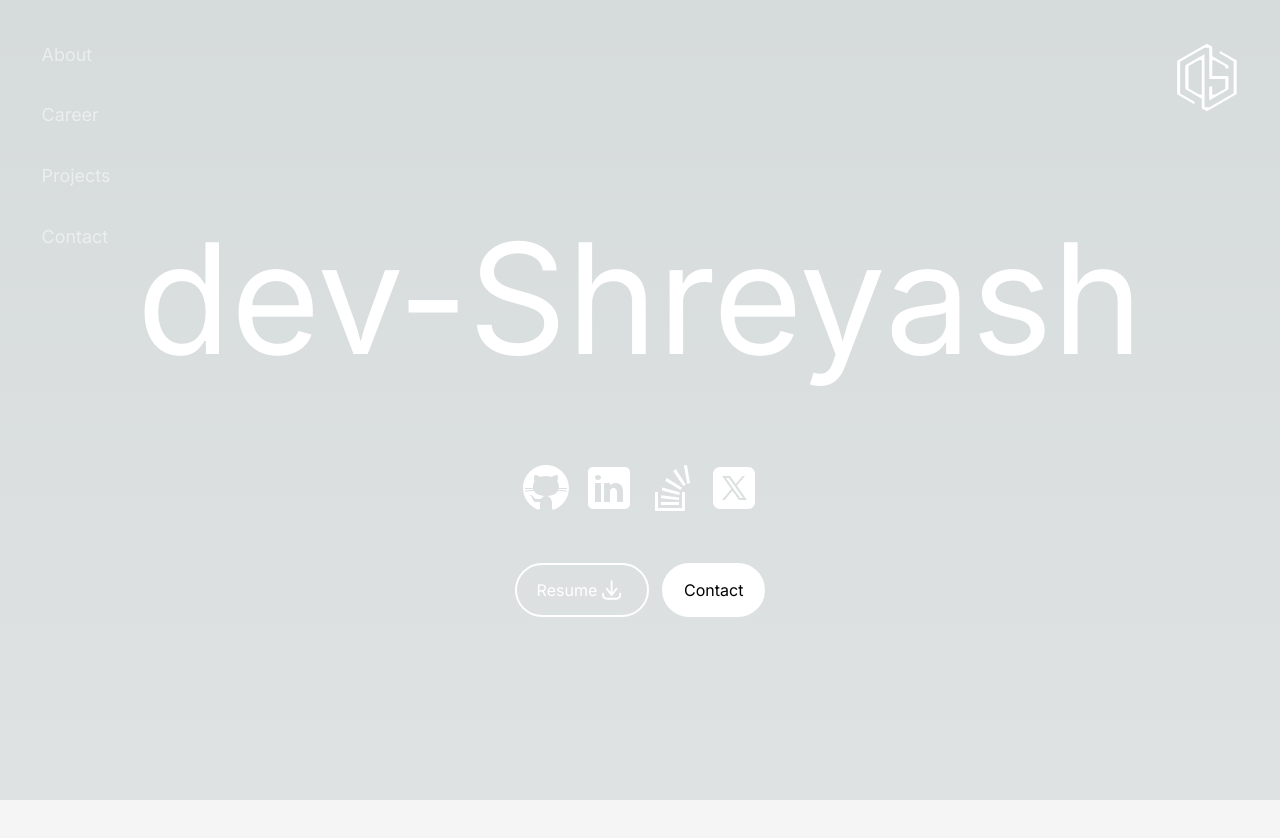
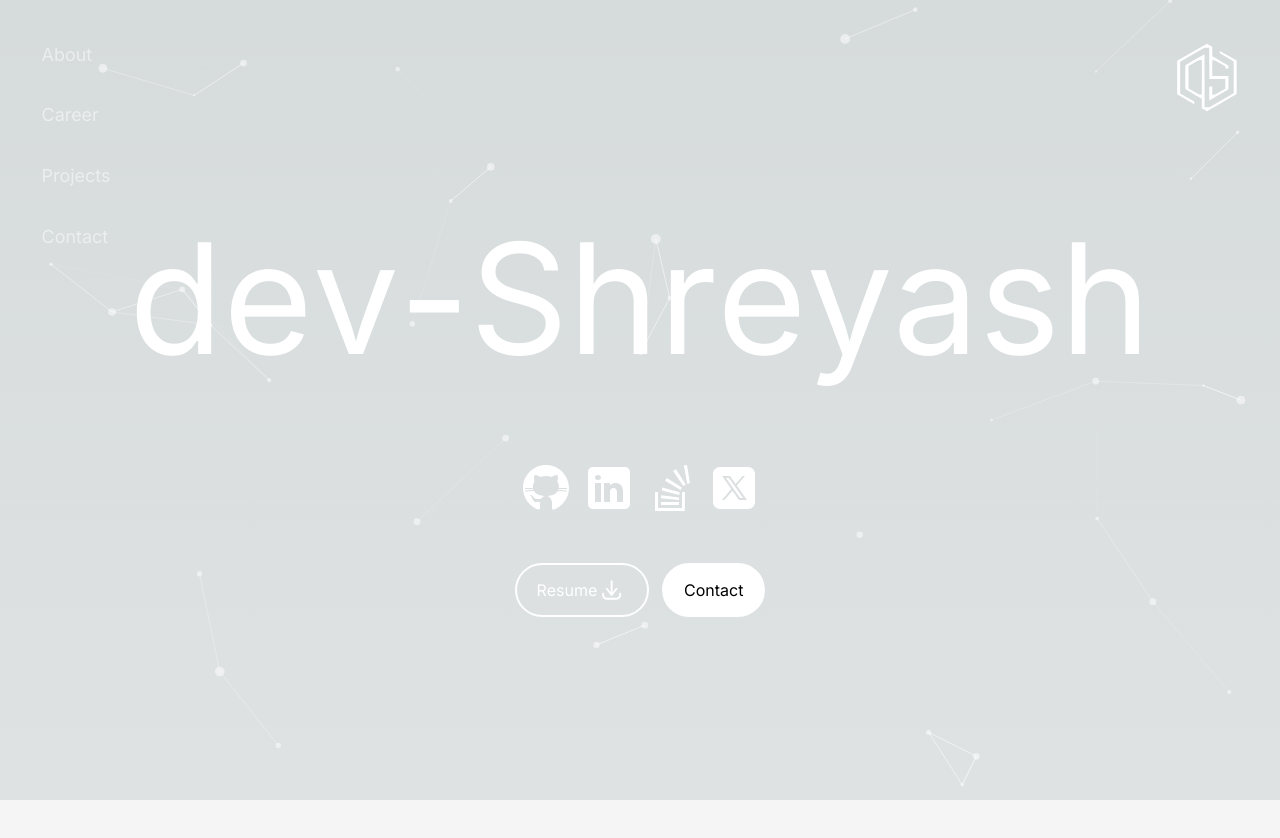
Before and after one commit to dev-shreyash/portfolio, a Next.js app: page / in a window 1280 px wide. Shown: the top 838 px of the page. Built offline with nearby package versions, Linux system fonts and the light colour scheme.

Commit message:
update animations

```diff
--- a/package.json
+++ b/package.json
@@ -9,10 +9,14 @@
     "lint": "next lint"
   },
   "dependencies": {
+    "@tsparticles/engine": "^3.4.0",
+    "@tsparticles/react": "^3.0.0",
+    "@tsparticles/slim": "^3.4.0",
     "gsap": "^3.12.5",
     "next": "14.2.3",
     "react": "^18",
-    "react-dom": "^18"
+    "react-dom": "^18",
+    "split-type": "^0.3.4"
   },
   "devDependencies": {
     "@types/node": "^20",
--- a/src/app/main/Main.tsx
+++ b/src/app/main/Main.tsx
@@ -1,12 +1,37 @@
-import React from 'react'
+
+"use client"
+import React,{useEffect} from 'react'
 
 import './main.scss'
+import { gsap } from 'gsap'
+import SplitType from 'split-type'
 const Main = () => {
+
+useEffect(() => {
+const ourText = new SplitType('span.dev-shreyash', { types: 'chars' })
+const chars = ourText.chars
+
+gsap.fromTo(
+  chars,
+  {
+    y: 100,
+    opacity: 0
+  },
+  {
+    y: 0,
+    opacity: 1,
+    stagger: 0.2,
+    duration: 5,
+    ease: 'power4.out',
+  }
+)
+}, [])
+
   return (
     <div>
     <main className="bg-black-100 text-white w-screen h-screen flex flex-col items-center justify-center gap-[50px]">
    <div className="name">
-   <span>  dev-Shreyash </span>
+   <span className='dev-shreyash'>  dev-Shreyash </span>
    </div>
    <div className="links">
       <a href=""><img src="/icons8-github.svg" alt="" /></a>
--- a/src/app/main/main.scss
+++ b/src/app/main/main.scss
@@ -28,10 +28,14 @@ align-items: center;
         color: #fff;
         &:hover{
         scale: 1.2;
-        }
+        transition: all 300ms linear;
+
+
+    }
         img{
             filter: invert(1);
         }
+
     }
 }
 .buttons{
--- a/src/app/page.tsx
+++ b/src/app/page.tsx
@@ -5,10 +5,12 @@ import About from "./about/page";
 import Career from "./career/page";
 import Projects from "./projects/page";
 import Contact from "./contact/page";
+import { TsParticles } from "@/components/particles";
 
 export default function Home() {
   return (
     <div className="flex flex-col">
+       <TsParticles/>
        <Navbar/>
        <Main/>
        <About/>
--- a/src/components/Navbar/navbar.scss
+++ b/src/components/Navbar/navbar.scss
@@ -52,7 +52,8 @@ button{
 
 
     &:hover{
-        background-color: none;
+        background: transparent !important;
+        background-color: none !important;
         color: white;
         transition: all 300ms linear;
         letter-spacing: 1.2px;
--- /dev/null
+++ b/src/components/particles.tsx
@@ -0,0 +1,120 @@
+
+"use client"
+import { useEffect, useMemo, useState } from "react";
+import Particles, { initParticlesEngine } from "@tsparticles/react";
+import {
+  type Container,
+  type ISourceOptions,
+  MoveDirection,
+  OutMode,
+} from "@tsparticles/engine";
+// import { loadAll } from "@tsparticles/all"; // if you are going to use `loadAll`, install the "@tsparticles/all" package too.
+// import { loadFull } from "tsparticles"; // if you are going to use `loadFull`, install the "tsparticles" package too.
+import { loadSlim } from "@tsparticles/slim"; // if you are going to use `loadSlim`, install the "@tsparticles/slim" package too.
+// import { loadBasic } from "@tsparticles/basic"; // if you are going to use `loadBasic`, install the "@tsparticles/basic" package too.
+
+export const TsParticles = () => {
+  const [init, setInit] = useState(false);
+
+  // this should be run only once per application lifetime
+  useEffect(() => {
+    initParticlesEngine(async (engine) => {
+      // you can initiate the tsParticles instance (engine) here, adding custom shapes or presets
+      // this loads the tsparticles package bundle, it's the easiest method for getting everything ready
+      // starting from v2 you can add only the features you need reducing the bundle size
+      //await loadAll(engine);
+      //await loadFull(engine);
+      await loadSlim(engine);
+      //await loadBasic(engine);
+    }).then(() => {
+      setInit(true);
+    });
+  }, []);
+
+  const particlesLoaded = async (container?: Container): Promise<void> => {
+    console.log(container);
+  };
+
+  const options: ISourceOptions = useMemo(
+    () => ({
+      background: {
+        color: {
+          value: "",
+        },
+      },
+      fpsLimit: 120,
+      interactivity: {
+        events: {
+          onClick: {
+            enable: true,
+            mode: "push",
+          },
+          onHover: {
+            enable: true,
+            mode: "repulse",
+          },
+        },
+        modes: {
+          push: {
+            quantity: 4,
+          },
+          repulse: {
+            distance: 200,
+            duration: 0.4,
+          },
+        },
+      },
+      particles: {
+        color: {
+          value: "#ffffff",
+        },
+        links: {
+          color: "#ffffff",
+          distance: 150,
+          enable: true,
+          opacity: 0.5,
+          width: 1,
+        },
+        move: {
+          direction: MoveDirection.none,
+          enable: true,
+          outModes: {
+            default: OutMode.out,
+          },
+          random: false,
+          speed: 6,
+          straight: false,
+        },
+        number: {
+          density: {
+            enable: true,
+          },
+          value: 80,
+        },
+        opacity: {
+          value: 0.5,
+        },
+        shape: {
+          type: "circle",
+        },
+        size: {
+          value: { min: 1, max: 5 },
+        },
+      },
+      detectRetina: true,
+    }),
+    [],
+  );
+
+  if (init) {
+    return (
+      <Particles
+        id="tsparticles"
+        particlesLoaded={particlesLoaded}
+        options={options}
+      />
+    );
+  }
+
+  return <></>;
+};
```
Also changed, not shown: 1 other file (tests, documents, lock files or other folders).
